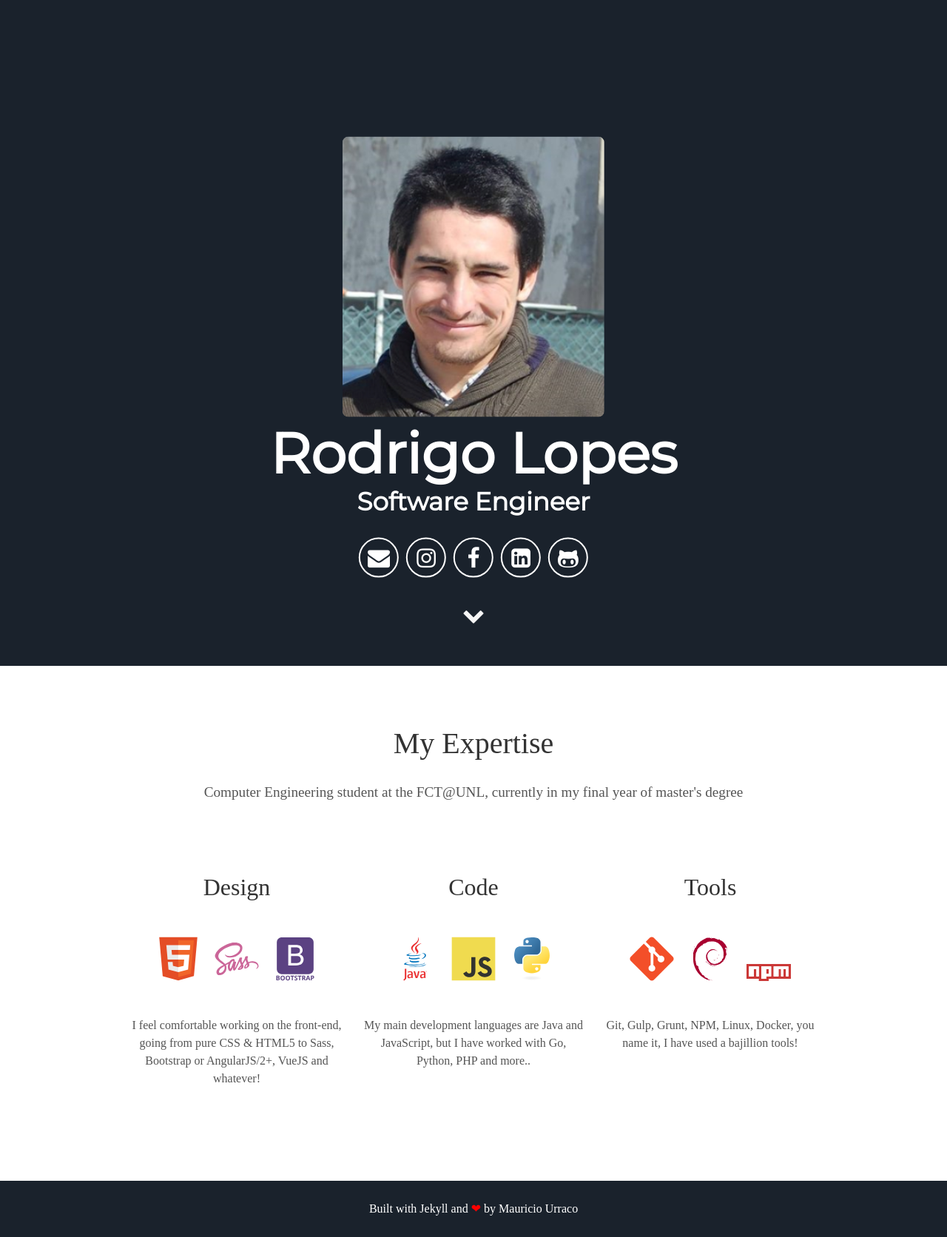
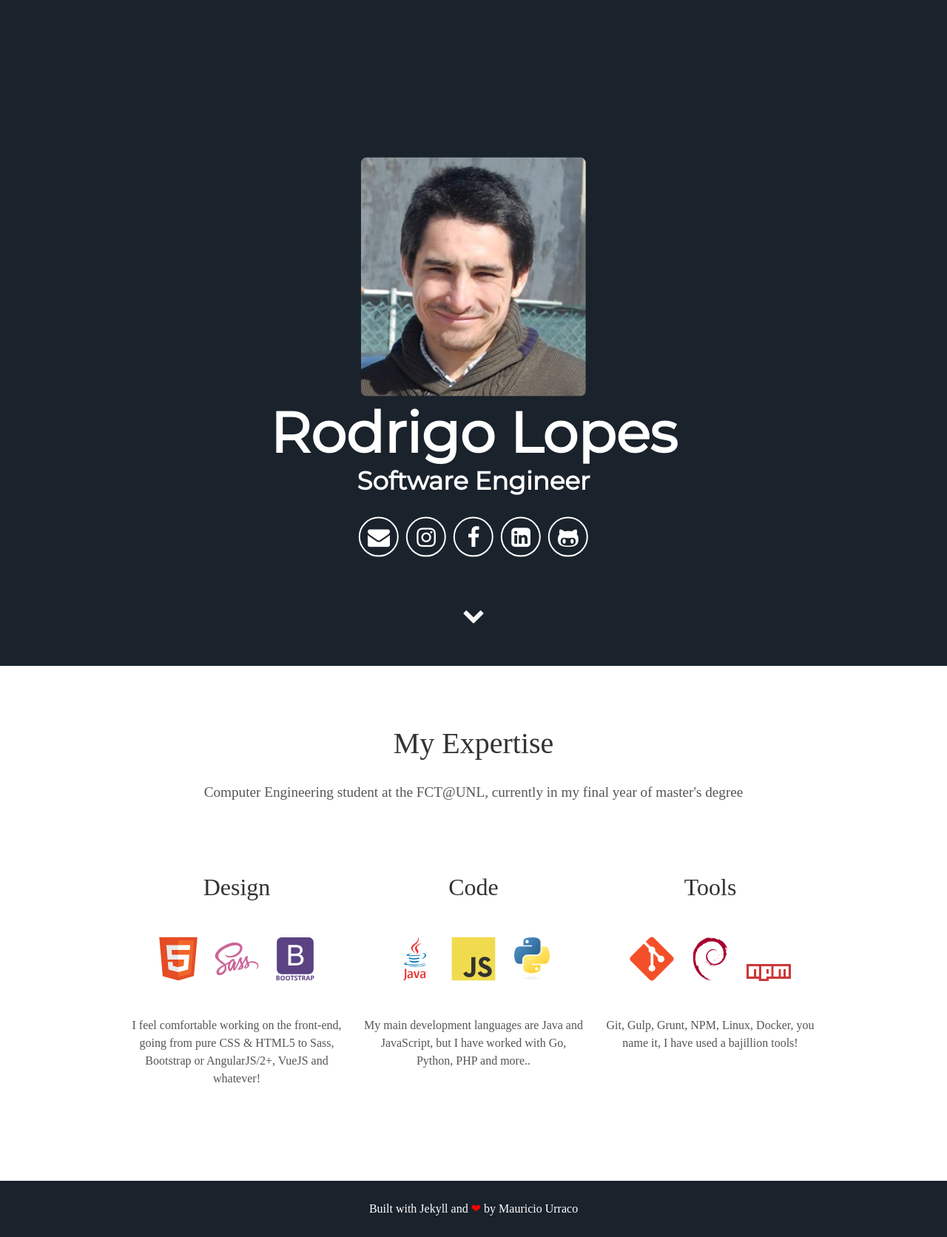
Before and after one commit to rfa-lopes/rfalopes, a Jekyll site: the page built from index.html, in a window 1280 px wide. Shown: the whole page at 74% size. Built offline with Jekyll 4.4.1, drawn with Linux system fonts in a browser that asks for light colours; some web fonts are replaced.

Commit message:
Update header.html

```diff
--- a/_includes/header.html
+++ b/_includes/header.html
@@ -1,7 +1,7 @@
 <div id="particles-js">
   <div class="header">
       <h1>
-      	<img src="images/Eu.png" width="354" height="379" style="border-radius: 8px; ">
+      	<img src="images/Eu.png" width="304" height="323" style="border-radius: 8px; ">
         <span class="site-title">{{ site.username }}</span>
         <span class="site-description">{{ site.user_title }}</span>
       </h1>
```
